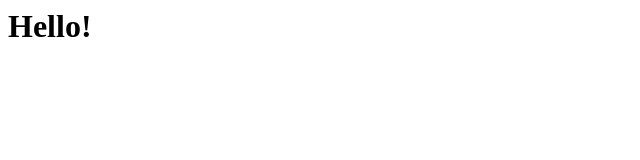
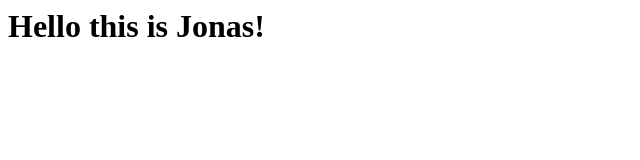
Before and after one commit to JSirkka/page_host, a plain HTML site: page index.html in a window 1280 px wide. Shown: the whole page, without its empty margins (0-640 px from the left). Drawn offline with Linux system fonts and the light colour scheme.

Commit message:
Changed the index content test

```diff
--- a/index.html
+++ b/index.html
@@ -1 +1 @@
-<h1>Hello!</h1>
+<h1>Hello this is Jonas!</h1>
```
